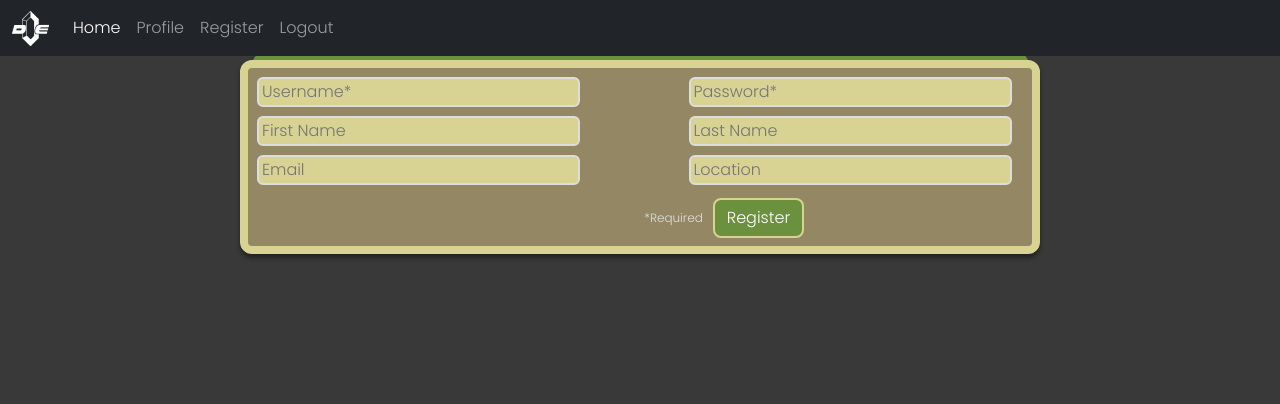
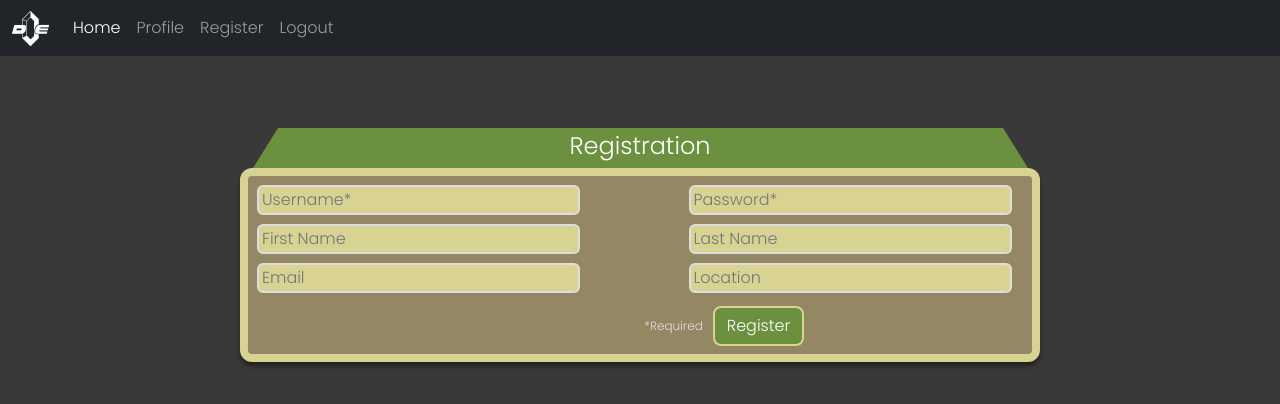
Before and after one commit to Trebolf/DownToEarth-FrontEnd, an Angular app in the folder D2E-Angular/: page /register in a window 1280 px wide. Shown: the top 404 px of the page. Built offline with nearby package versions, Linux system fonts and the light colour scheme.

Commit message:
register pos

```diff
--- a/D2E-Angular/src/app/components/register/register.component.css
+++ b/D2E-Angular/src/app/components/register/register.component.css
@@ -19,7 +19,7 @@
     display: flex;
     justify-content: space-evenly;
     max-width: 775px;
-
+    margin-top: 10%;
 }
 
 .register-card{
```
